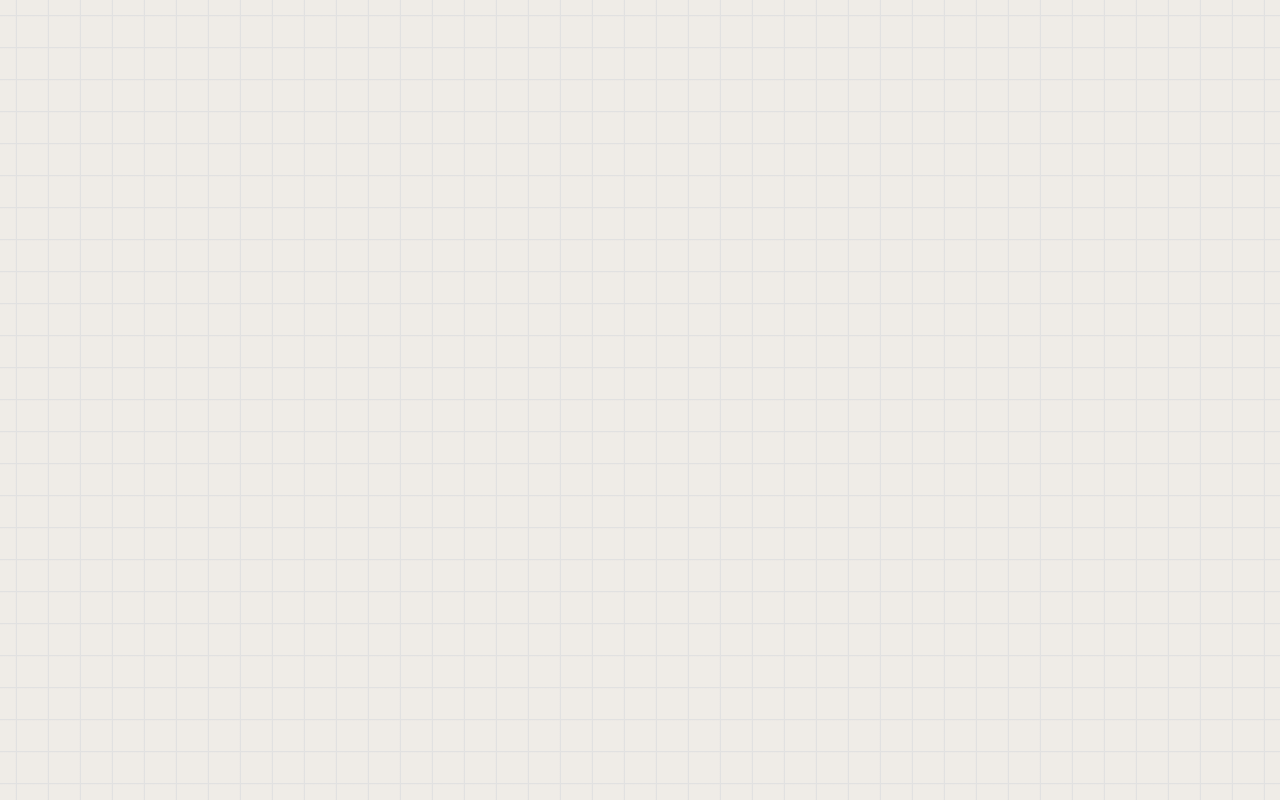
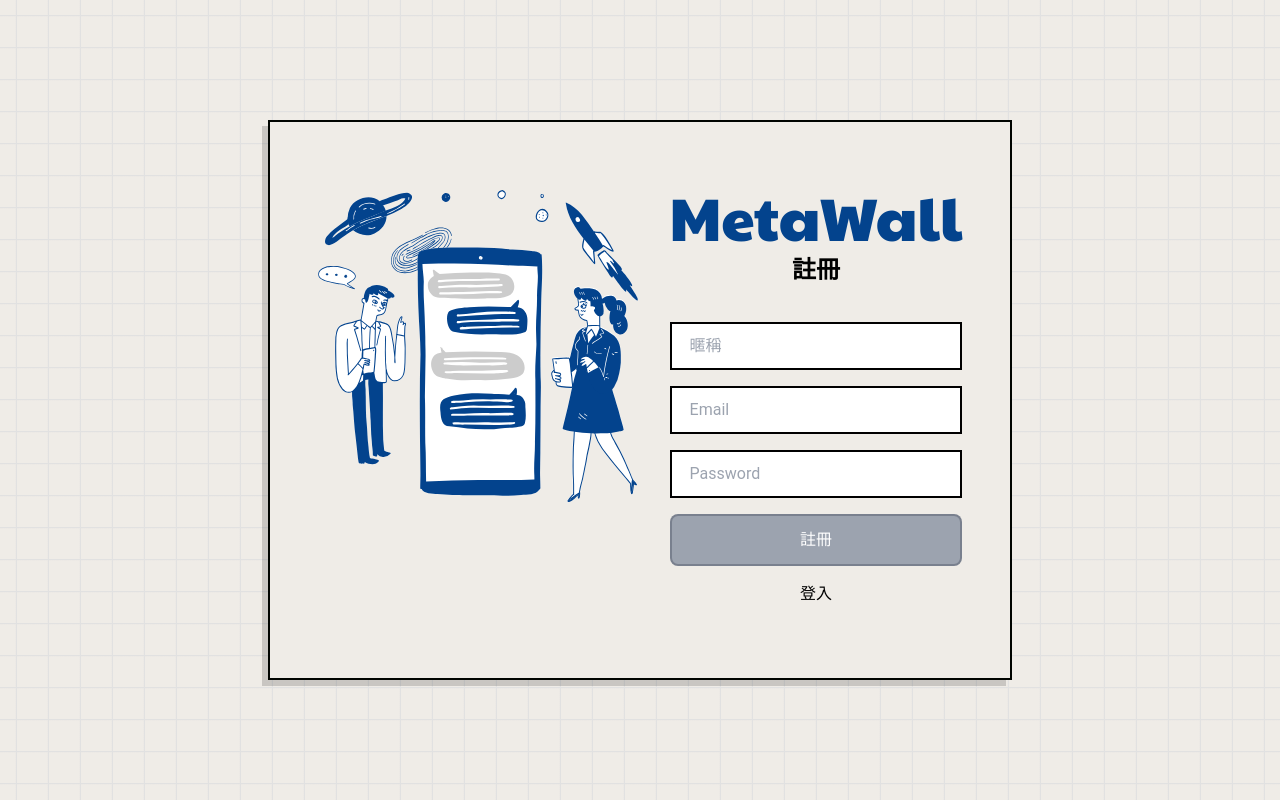
Before and after one commit to ying30821/metaWall_frontend, a Vue app: page /register in a window 1280 px wide. Before the commit this address had no page. Built offline with nearby package versions, Linux system fonts and the light colour scheme; a web font is replaced by a local one.

Commit message:
feat: `Register`

```diff
--- a/src/router/index.js
+++ b/src/router/index.js
@@ -11,6 +11,11 @@
     name: 'Login',
     component: () => import('../views/Login.vue'),
   },
+  {
+    path: '/register',
+    name: 'Register',
+    component: () => import('../views/Register.vue'),
+  },
 ];
 
 const router = createRouter({
--- /dev/null
+++ b/src/views/Register.vue
@@ -0,0 +1,47 @@
+<template>
+  <div class="w-screen h-screen flex items-center justify-center">
+    <div
+      class="border-2 border-[#000400] p-12 py-16 flex gap-x-8 shadow-[-6px_6px_0_-0_#00040029] bg-secondary"
+    >
+      <div class="bg-login w-80 h-80 bg-center bg-contain bg-no-repeat" />
+      <div>
+        <h1 class="text-6xl text-primary font-paytone-one mb-2 text-center">
+          MetaWall
+        </h1>
+        <p class="text-center text-2xl font-bold mb-9">註冊</p>
+        <form action="#" class="mb-2 space-y-4">
+          <div>
+            <input
+              type="text"
+              placeholder="暱稱"
+              class="block w-full border-0 py-3 text-gray-900 ring-2 ring-inset ring-black placeholder:text-gray-400 focus:ring-2 focus:ring-inset focus:ring-primary px-5"
+            />
+          </div>
+          <div>
+            <input
+              type="email"
+              placeholder="Email"
+              class="block w-full border-0 py-3 text-gray-900 ring-2 ring-inset ring-black placeholder:text-gray-400 focus:ring-2 focus:ring-inset focus:ring-primary px-5"
+            />
+          </div>
+          <div>
+            <input
+              type="password"
+              placeholder="Password"
+              class="block w-full border-0 py-3 text-gray-900 ring-2 ring-inset ring-black placeholder:text-gray-400 focus:ring-2 focus:ring-inset focus:ring-primary px-5"
+            />
+          </div>
+          <button
+            disabled
+            class="disabled:bg-gray-400 disabled:shadow-none disabled:border-gray-500/70 flex w-full p-4 justify-center rounded-lg bg-primary border-2 border-black px-4 py-3 text-white shadow-[-2px_2px_0_-0_rgba(0,0,0)] hover:bg-primary/90 focus-visible:outline focus-visible:outline-2 focus-visible:outline-offset-2 focus-visible:outline-primary"
+          >
+            註冊
+          </button>
+        </form>
+        <router-link to="/register" class="px-4 py-2 text-center w-full block">
+          登入
+        </router-link>
+      </div>
+    </div>
+  </div>
+</template>
```
